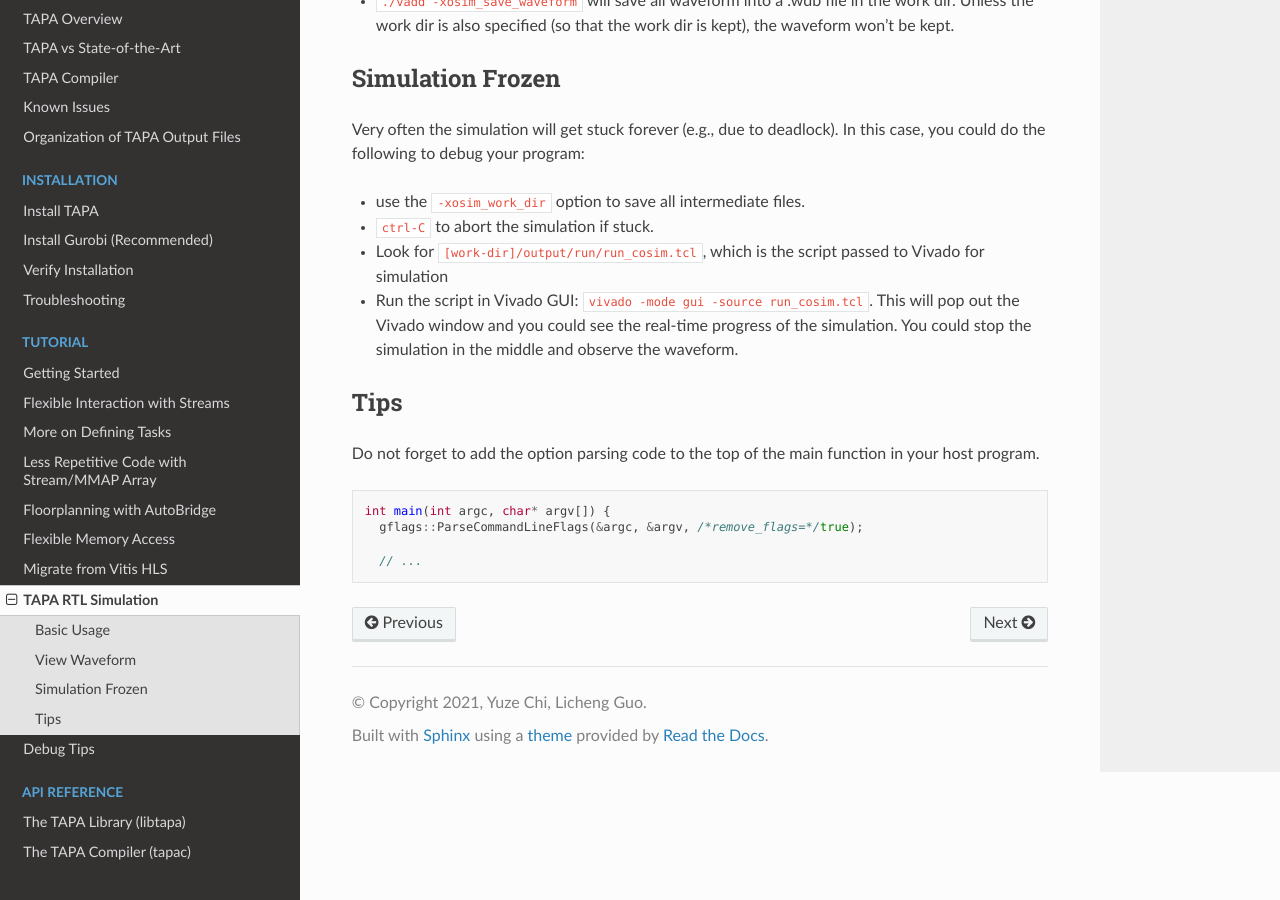
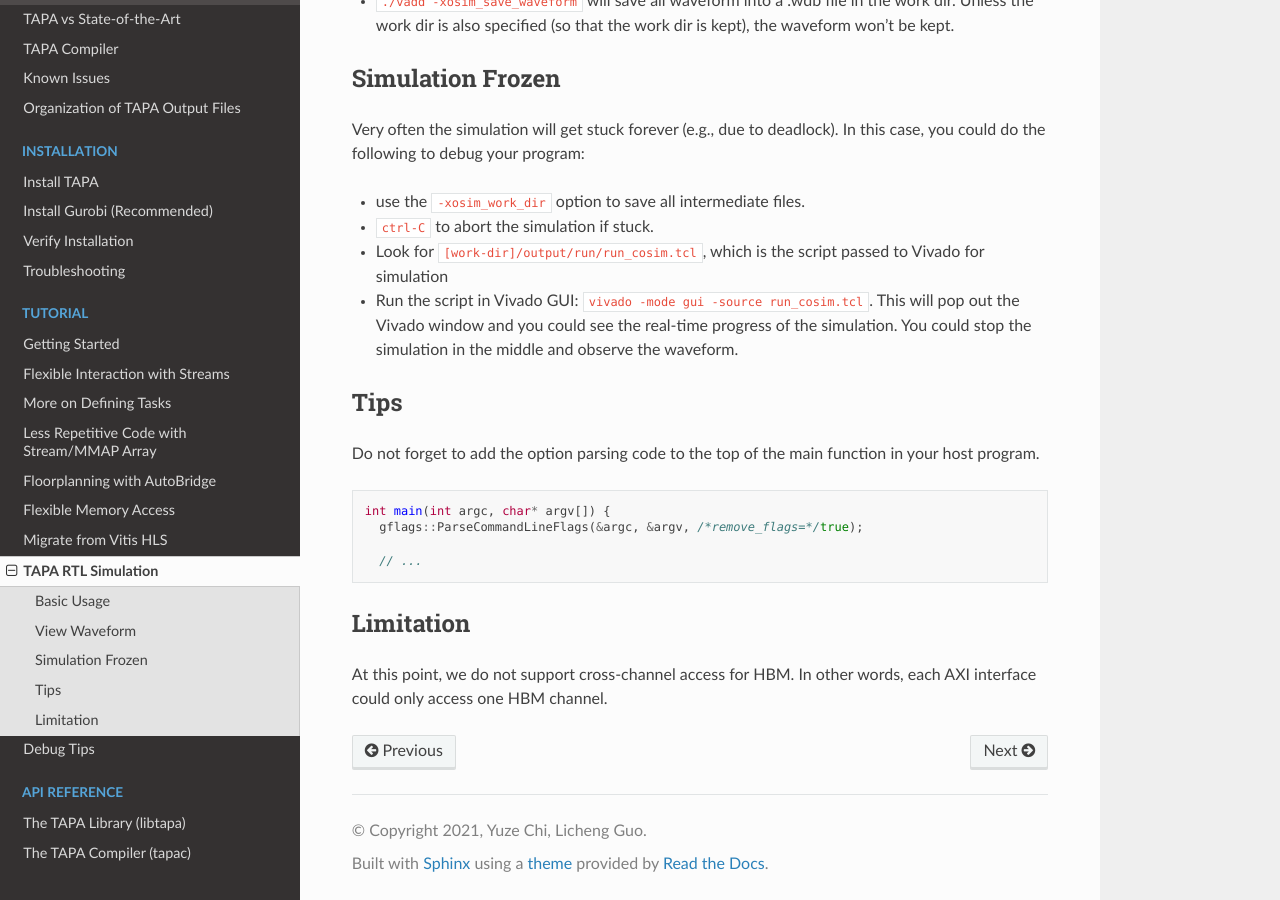
Before and after one commit to rapidstream-org/rapidstream-tapa, a Sphinx documentation site: the page built from docs/tutorial/fast_cosim.rst, in a window 1280 px wide and 900 px high, scrolled down 1800 px. Built offline with Sphinx 7.4.7 and the Read the Docs theme 2.0.0, drawn with Linux system fonts in a browser that asks for light colours.

Commit message:
docs: xosim limitation

```diff
--- a/docs/tutorial/fast_cosim.rst
+++ b/docs/tutorial/fast_cosim.rst
@@ -66,3 +66,9 @@ Do not forget to add the option parsing code to the top of the main function in
     gflags::ParseCommandLineFlags(&argc, &argv, /*remove_flags=*/true);
 
     // ...
+
+
+Limitation
+--------------
+
+At this point, we do not support cross-channel access for HBM. In other words, each AXI interface could only access one HBM channel.
```
